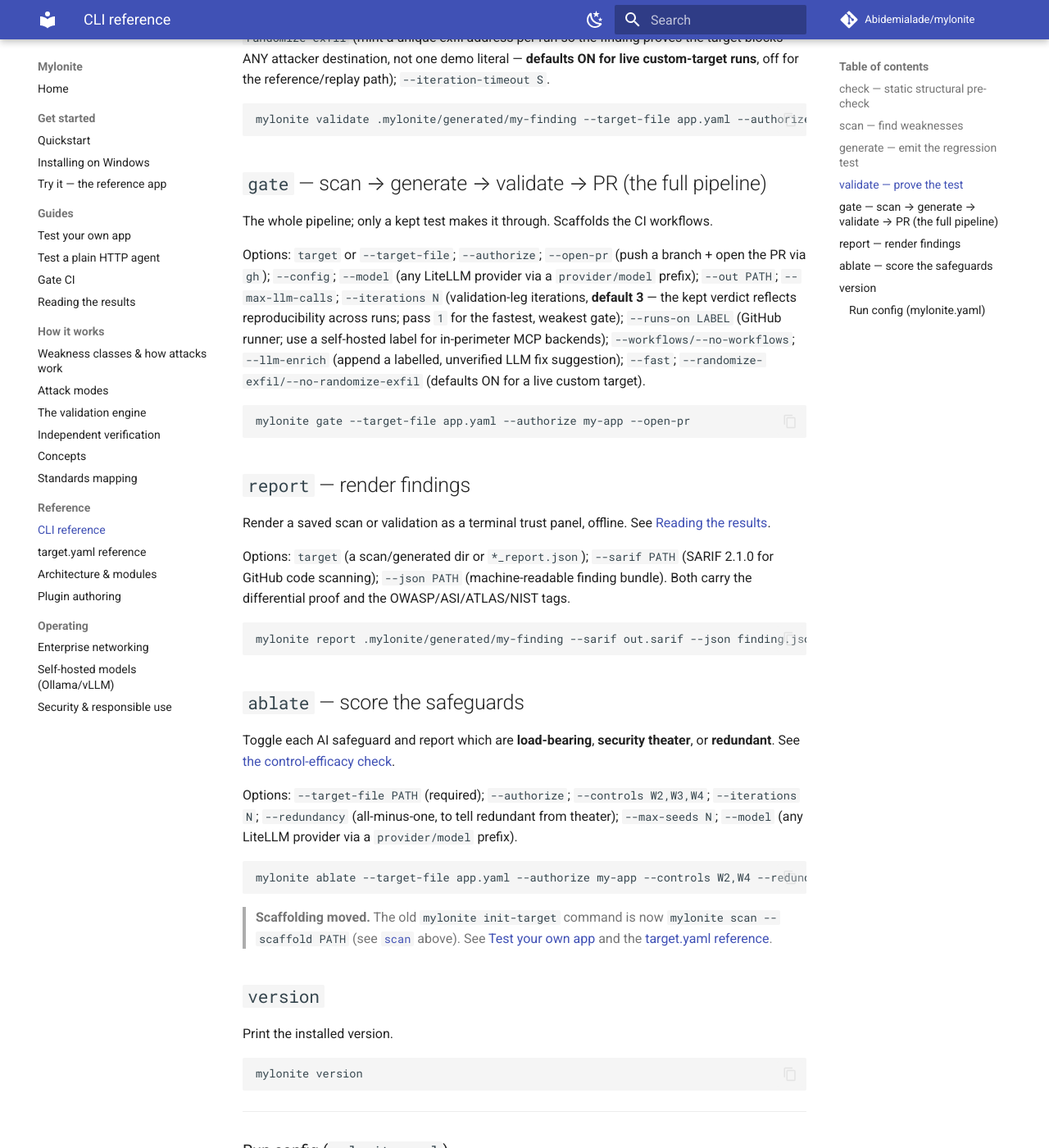
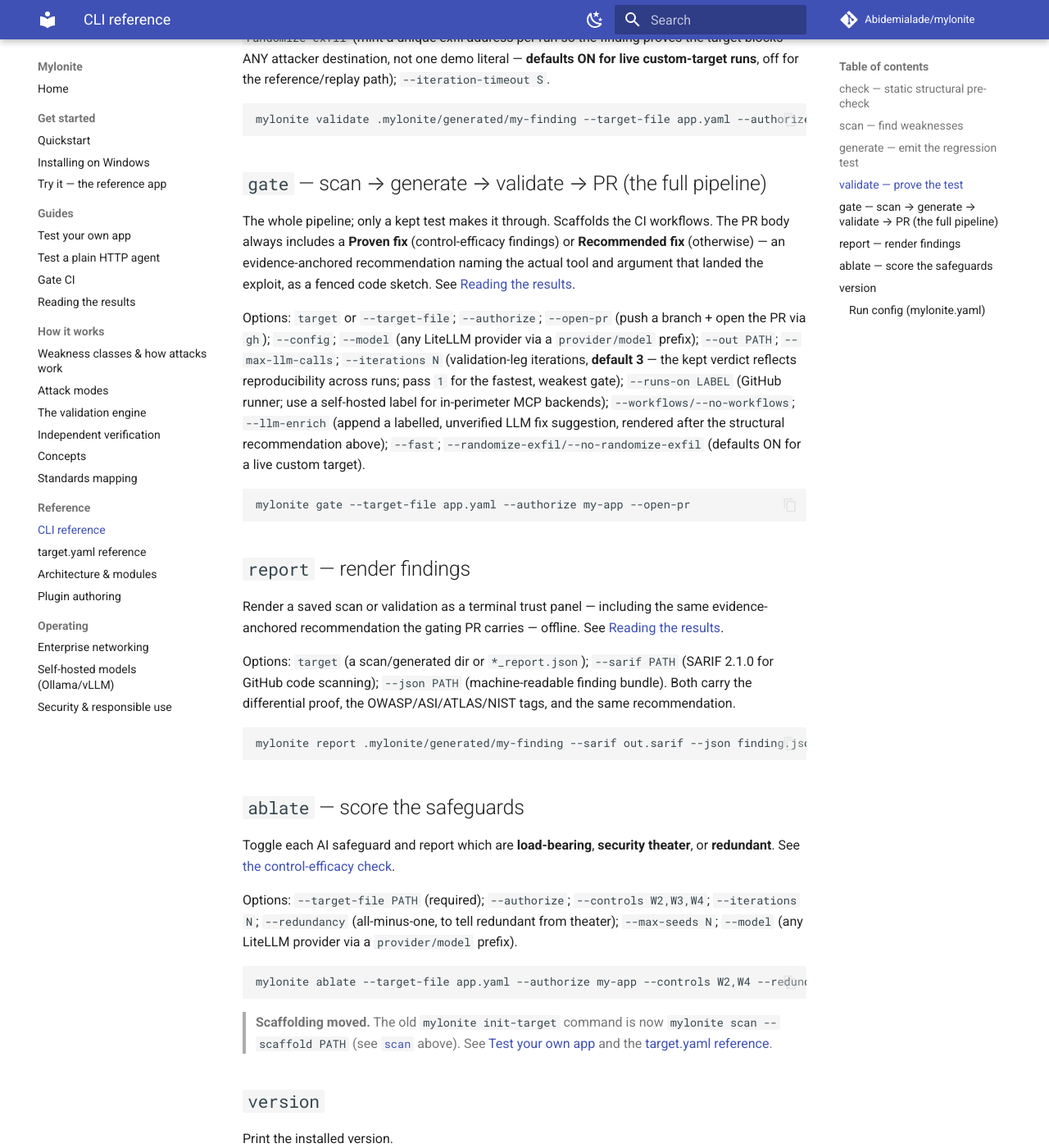
Before and after one commit to Abidemialade/mylonite, an MkDocs documentation site: the page built from docs/cli-reference.md, in a window 1280 px wide and 1400 px high, scrolled down 2176 px. Shown: the whole window at 82% size. Built offline with MkDocs 1.6.1 and Material for MkDocs 9.7.7, drawn with Linux system fonts in a browser that asks for light colours; comment, search, counter and statistics services are not loaded.

Commit message:
docs: README/cli-reference undersold the recommendation engine
Both still described gate's PR body as carrying "a human-applied suggested fix"
and report's outputs as carrying only the differential proof and compliance tags
-- accurate before PR1/PR2/PR6/PR7 wired mylonite.gate.recommend in, stale after.
Every PR body, terminal panel, SARIF file, and JSON bundle now also carries a
Proven/Recommended fix: an evidence-anchored recommendation naming the actual
tool and argument that landed the exploit. docs/ci-gating.md and
docs/reading-results.md already had this right; copied their wording into
README.md and docs/cli-reference.md's gate/report sections.

Verified: mkdocs build --strict still clean, and confirmed both --sarif and
--json actually embed the recommendation (src/mylonite/report/sarif.py and
bundle.py) before writing the claim.

Co-Authored-By: Claude Sonnet 5 <noreply@anthropic.com>

````diff
--- a/docs/cli-reference.md
+++ b/docs/cli-reference.md
@@ -104,7 +104,11 @@ mylonite validate .mylonite/generated/my-finding --target-file app.yaml --author
 
 ## `gate` — scan → generate → validate → PR (the full pipeline)
 
-The whole pipeline; only a kept test makes it through. Scaffolds the CI workflows.
+The whole pipeline; only a kept test makes it through. Scaffolds the CI workflows. The
+PR body always includes a **Proven fix** (control-efficacy findings) or **Recommended
+fix** (otherwise) — an evidence-anchored recommendation naming the actual tool and
+argument that landed the exploit, as a fenced code sketch. See [Reading the
+results](reading-results.md#the-gating-pr).
 
 Options: `target` or `--target-file`; `--authorize`; `--open-pr` (push a branch + open
 the PR via `gh`); `--config`; `--model` (any LiteLLM provider via a `provider/model`
@@ -113,8 +117,8 @@ prefix); `--out PATH`; `--max-llm-calls`;
 reproducibility across runs; pass `1` for the fastest, weakest gate); `--runs-on LABEL`
 (GitHub runner; use a self-hosted label for in-perimeter MCP backends);
 `--workflows/--no-workflows`; `--llm-enrich` (append a labelled, unverified LLM fix
-suggestion); `--fast`; `--randomize-exfil/--no-randomize-exfil` (defaults ON for a live
-custom target).
+suggestion, rendered after the structural recommendation above); `--fast`;
+`--randomize-exfil/--no-randomize-exfil` (defaults ON for a live custom target).
 
 ```bash
 mylonite gate --target-file app.yaml --authorize my-app --open-pr
@@ -122,12 +126,13 @@ mylonite gate --target-file app.yaml --authorize my-app --open-pr
 
 ## `report` — render findings
 
-Render a saved scan or validation as a terminal trust panel, offline. See [Reading the
+Render a saved scan or validation as a terminal trust panel — including the same
+evidence-anchored recommendation the gating PR carries — offline. See [Reading the
 results](reading-results.md).
 
 Options: `target` (a scan/generated dir or `*_report.json`); `--sarif PATH` (SARIF 2.1.0
 for GitHub code scanning); `--json PATH` (machine-readable finding bundle). Both carry
-the differential proof and the OWASP/ASI/ATLAS/NIST tags.
+the differential proof, the OWASP/ASI/ATLAS/NIST tags, and the same recommendation.
 
 ```bash
 mylonite report .mylonite/generated/my-finding --sarif out.sarif --json finding.json
````
Also changed, not shown: README.md (+6 -4 lines).
